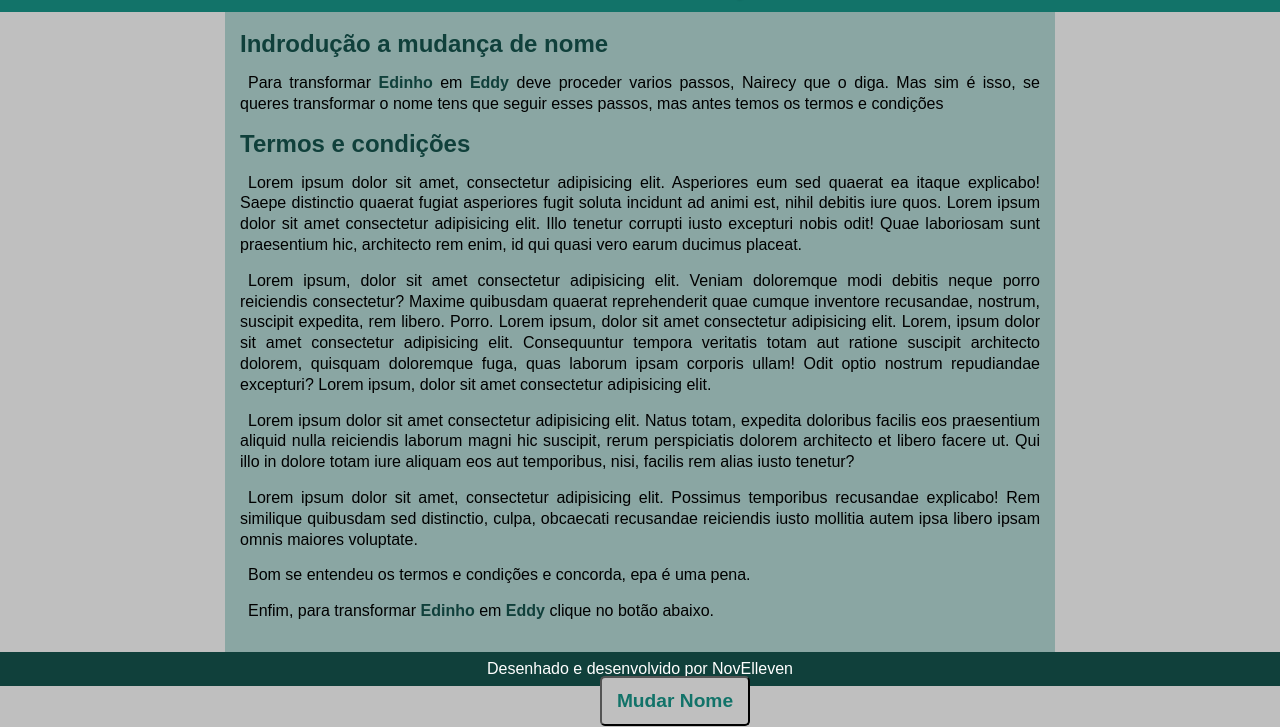
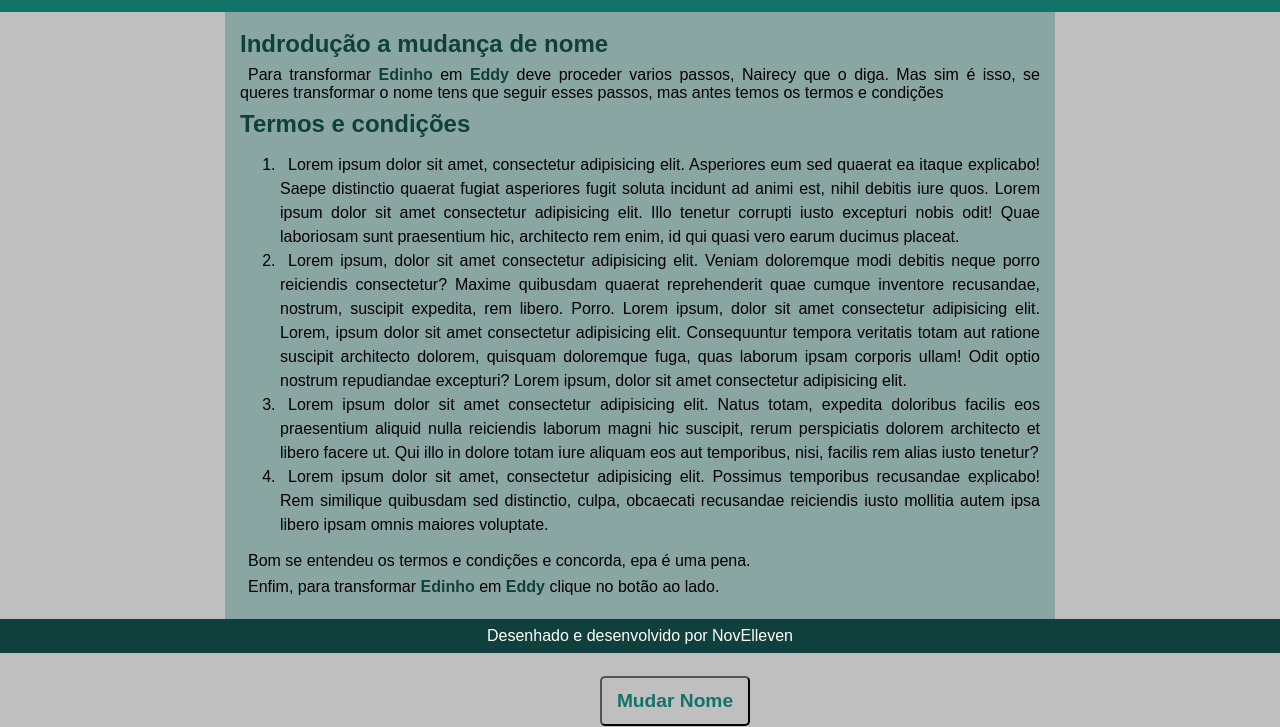
Before and after one commit to orian11maluleque/Botao-clicavel, a plain HTML site: page index.html in a window 1280 px wide. Shown: the part 73-800 px from the top of the page. Drawn offline with Linux system fonts and the light colour scheme.

Commit message:
aperfeicoar o botao
botao com posicao inicial move horizontalmente e verticalmente

```diff
--- a/index.html
+++ b/index.html
@@ -18,13 +18,17 @@
         <p>Para transformar <span class="nome">Edinho</span> em <span class="nome">Eddy</span> deve proceder varios passos, Nairecy que o diga. Mas sim é isso, se queres transformar o nome tens que seguir esses passos, mas antes temos os termos e condições</p>
 
         <h2>Termos e condições</h2>
-        <p>Lorem ipsum dolor sit amet, consectetur adipisicing elit. Asperiores eum sed quaerat ea itaque explicabo! Saepe distinctio quaerat fugiat asperiores fugit soluta incidunt ad animi est, nihil debitis iure quos. Lorem ipsum dolor sit amet consectetur adipisicing elit. Illo tenetur corrupti iusto excepturi nobis odit! Quae laboriosam sunt praesentium hic, architecto rem enim, id qui quasi vero earum ducimus placeat.</p>
-        <p> Lorem ipsum, dolor sit amet consectetur adipisicing elit. Veniam doloremque modi debitis neque porro reiciendis consectetur? Maxime quibusdam quaerat reprehenderit quae cumque inventore recusandae, nostrum, suscipit expedita, rem libero. Porro. Lorem ipsum, dolor sit amet consectetur adipisicing elit. Lorem, ipsum dolor sit amet consectetur adipisicing elit. Consequuntur tempora veritatis totam aut ratione suscipit architecto dolorem, quisquam doloremque fuga, quas laborum ipsam corporis ullam! Odit optio nostrum repudiandae excepturi? Lorem ipsum, dolor sit amet consectetur adipisicing elit.</p>
-        <p>Lorem ipsum dolor sit amet consectetur adipisicing elit. Natus totam, expedita doloribus facilis eos praesentium aliquid nulla reiciendis laborum magni hic suscipit, rerum perspiciatis dolorem architecto et libero facere ut.  Qui illo in dolore totam iure aliquam eos aut temporibus, nisi, facilis rem alias iusto tenetur?</p>
-        <p>Lorem ipsum dolor sit amet, consectetur adipisicing elit. Possimus temporibus recusandae explicabo! Rem similique quibusdam sed distinctio, culpa, obcaecati recusandae reiciendis iusto mollitia autem ipsa libero ipsam omnis maiores voluptate.</p>
+        <ol>
+            <li>Lorem ipsum dolor sit amet, consectetur adipisicing elit. Asperiores eum sed quaerat ea itaque explicabo! Saepe distinctio quaerat fugiat asperiores fugit soluta incidunt ad animi est, nihil debitis iure quos. Lorem ipsum dolor sit amet consectetur adipisicing elit. Illo tenetur corrupti iusto excepturi nobis odit! Quae laboriosam sunt praesentium hic, architecto rem enim, id qui quasi vero earum ducimus placeat.</li>
+            <li> Lorem ipsum, dolor sit amet consectetur adipisicing elit. Veniam doloremque modi debitis neque porro reiciendis consectetur? Maxime quibusdam quaerat reprehenderit quae cumque inventore recusandae, nostrum, suscipit expedita, rem libero. Porro. Lorem ipsum, dolor sit amet consectetur adipisicing elit. Lorem, ipsum dolor sit amet consectetur adipisicing elit. Consequuntur tempora veritatis totam aut ratione suscipit architecto dolorem, quisquam doloremque fuga, quas laborum ipsam corporis ullam! Odit optio nostrum repudiandae excepturi? Lorem ipsum, dolor sit amet consectetur adipisicing elit.</li>
+            <li>Lorem ipsum dolor sit amet consectetur adipisicing elit. Natus totam, expedita doloribus facilis eos praesentium aliquid nulla reiciendis laborum magni hic suscipit, rerum perspiciatis dolorem architecto et libero facere ut.  Qui illo in dolore totam iure aliquam eos aut temporibus, nisi, facilis rem alias iusto tenetur?</li>
+            <li>Lorem ipsum dolor sit amet, consectetur adipisicing elit. Possimus temporibus recusandae explicabo! Rem similique quibusdam sed distinctio, culpa, obcaecati recusandae reiciendis iusto mollitia autem ipsa libero ipsam omnis maiores voluptate.</li>
+        </ol>
+
+
 
         <p>Bom se entendeu os termos e condições e concorda, epa é uma pena.</p>
-        <p>Enfim, para transformar <span class="nome">Edinho</span> em <span class="nome">Eddy</span> clique no botão abaixo.</p>
+        <p>Enfim, para transformar <span class="nome">Edinho</span> em <span class="nome">Eddy</span> clique no botão ao lado.</p>
 
         <button id="button">Mudar Nome</button>
 
--- a/script.js
+++ b/script.js
@@ -10,7 +10,7 @@ window.addEventListener('DOMContentLoaded', () => {
     button.addEventListener('click', () => {
         button.style.left = Math.floor(Math.random() * (maxWidht + 1)) + 'px';
 
-
+        button.style.top = Math.floor(Math.random() * (maxHeight + 1 )) + 'px';
     })
 
 });
--- a/style.css
+++ b/style.css
@@ -27,10 +27,15 @@ h2{
     margin-top: 3px;
     margin-bottom: 5px;
 }
+main>ol{
+    margin: 15px 0px;
+    line-height: 1.5em;
+    text-indent: 8px;
+}
 main>p{
-    margin: 15px 0px;
-    line-height: 1.3em;
+    margin: 8px 0px;
     text-indent: 8px;
+
 }
 
 footer{
```
